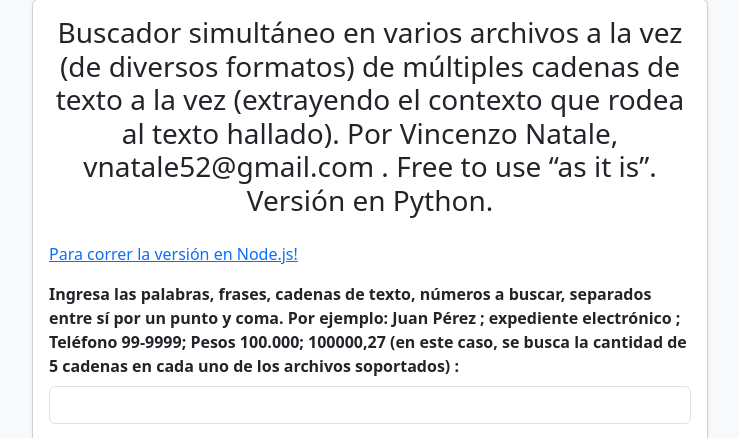
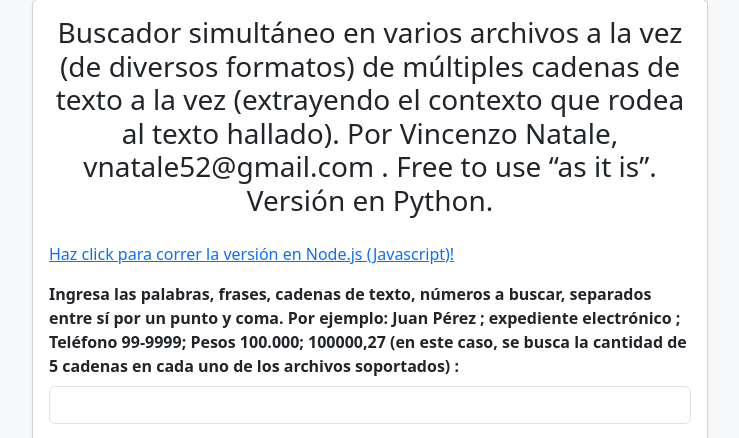
Before and after one commit to vnatale52/Find_Strings_in_Files, a Flask app: page / in a window 1280 px wide. Shown: the part 135-573 px from the top of the page, without its empty margins (270-1009 px from the left). Run offline with Flask 3, Linux system fonts and the light colour scheme.

Commit message:
Agregado link para la versión en Javascript

```diff
--- a/templates/index.html
+++ b/templates/index.html
@@ -23,7 +23,8 @@
             <div class="card-body">
                 <h3 class="card-title text-center mb-4">Buscador simultáneo en varios archivos a la vez (de diversos formatos) de múltiples cadenas de texto a la vez (extrayendo el contexto que rodea al texto hallado).  Por Vincenzo Natale, vnatale52@gmail.com  . Free to use “as it is”. Versión en Python.</h3>
 
-                <p><a href="https://js-find-strings-in-files.onrender.com/">Para correr la versión en Node.js!</a></p>
+                <p><a href="https://js-find-strings-in-files.onrender.com/" target="_blank">Haz click para correr la versión en Node.js (Javascript)!</a></p>
+
 
                 {% with messages = get_flashed_messages(with_categories=true) %}
                     {% if messages %}
```
